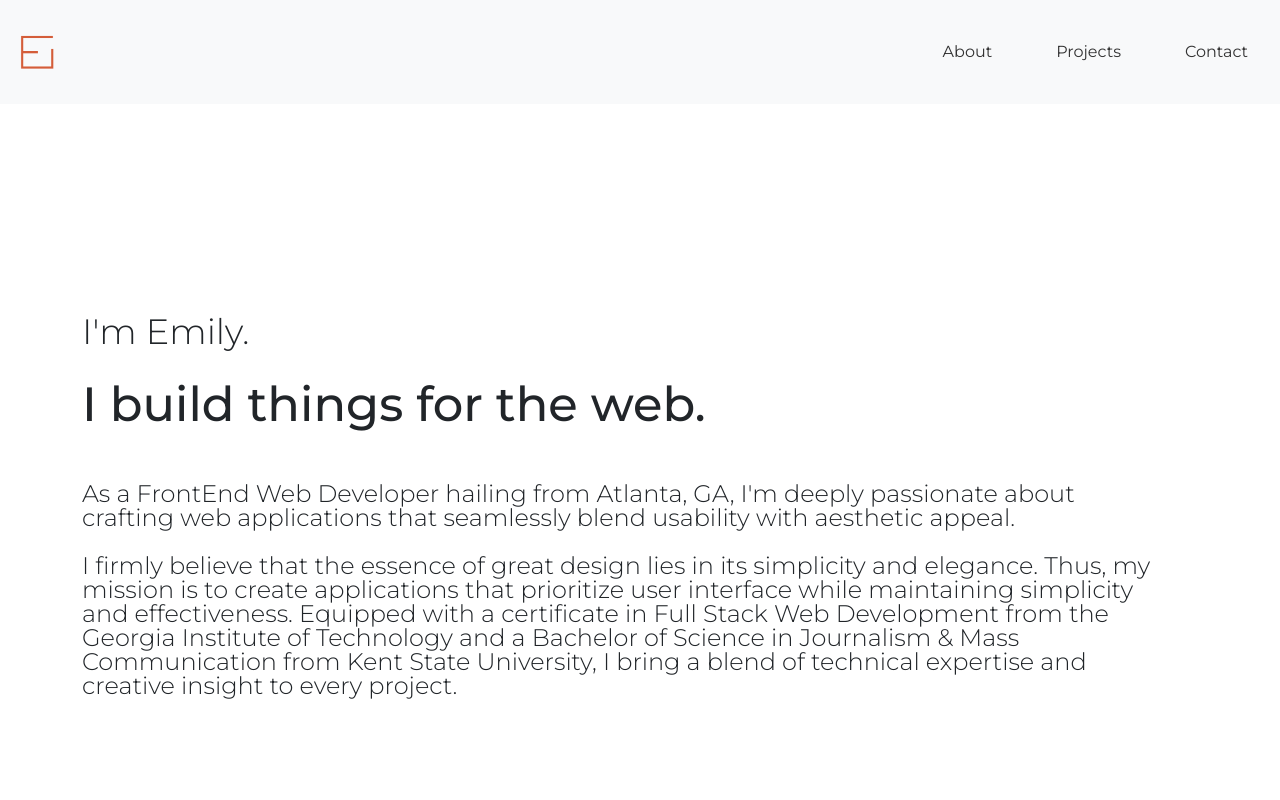
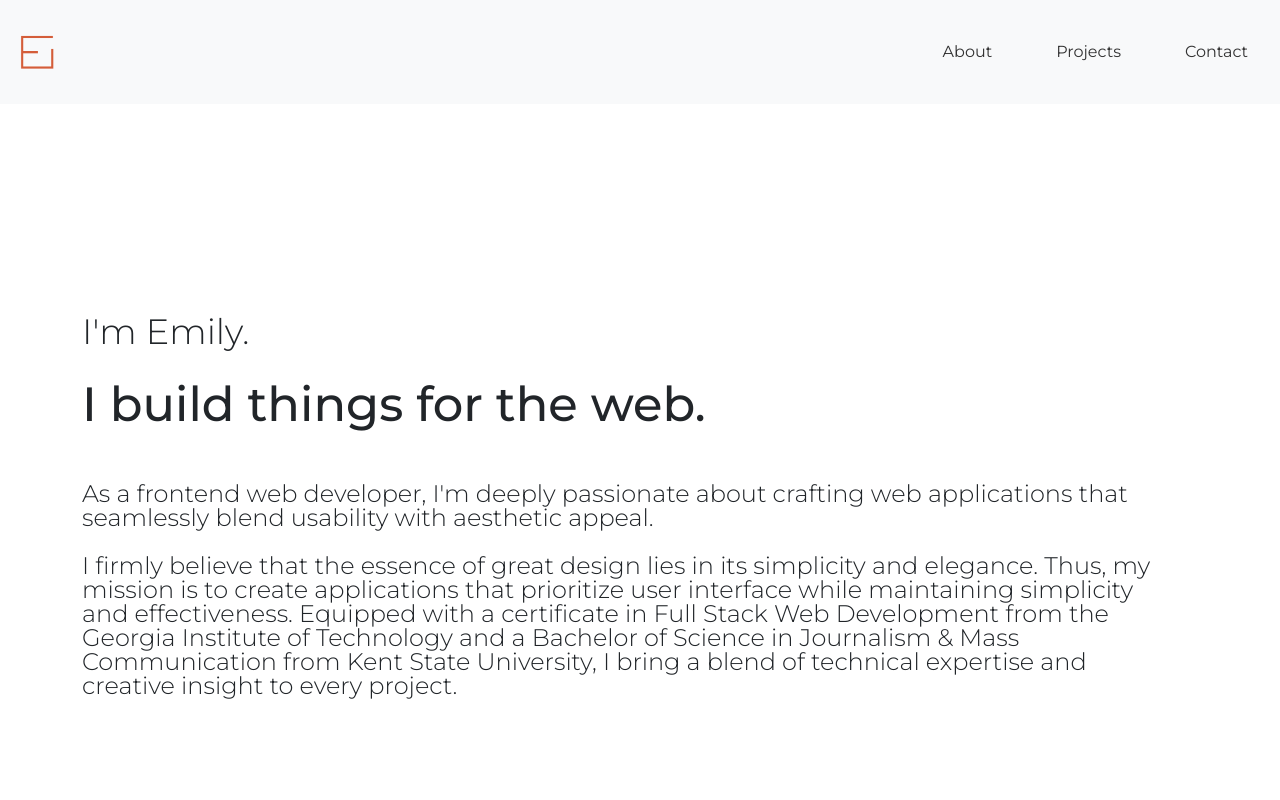
Before and after one commit to emilyjwilbur/port, a React (Create React App) app: page /about in a window 1280 px wide. Shown: the top 800 px of the page. Built offline with nearby package versions, Linux system fonts and the light colour scheme; a web font is replaced by a local one.

Commit message:
small changes

```diff
--- a/src/components/HeroSection.js
+++ b/src/components/HeroSection.js
@@ -73,7 +73,7 @@ export default function HeroSection() {
                   </div>
                 </h1>
 
-                <p className="subtitle-hero">A Web Developer based out of Atlanta, GA.</p>
+                <p className="subtitle-hero">A frontend web developer based out of Atlanta, GA.</p>
                 <div className="btn-row">
                   <button className="about-button" >
                     LEARN MORE
--- a/src/pages/About.js
+++ b/src/pages/About.js
@@ -58,7 +58,7 @@ export default function About() {
             <h2 className="about_heading">I build things for the web.</h2>
             <div className="about_info">
               <PText>
-                As a FrontEnd Web Developer hailing from Atlanta, GA, I'm
+                As a frontend web developer, I'm
                 deeply passionate about crafting web applications that
                 seamlessly blend usability with aesthetic appeal. <br /> <br />{" "}
                 I firmly believe that the essence of great design lies in its
```
